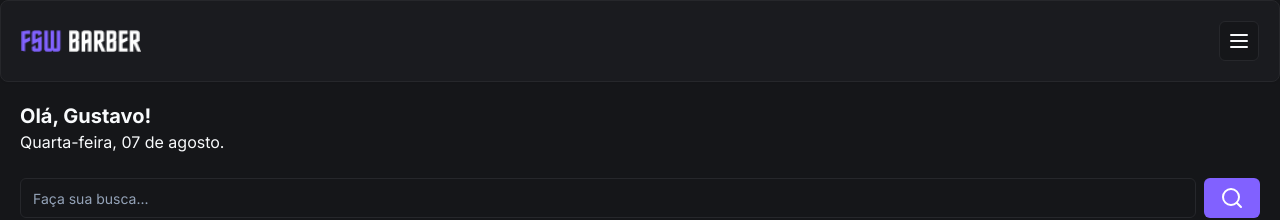
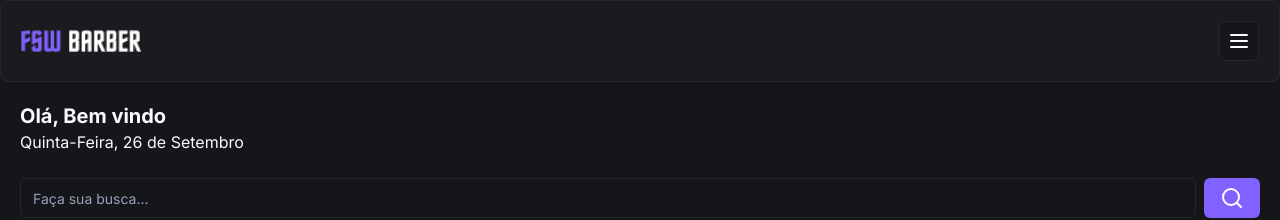
Before and after one commit to GustavoPachec/barber, a Next.js app: page / in a window 1280 px wide. Shown: the top 220 px of the page. Built offline with nearby package versions, Linux system fonts and the light colour scheme; no server answers; the database is empty.

Commit message:
feat: update welcome message

```diff
--- a/app/page.tsx
+++ b/app/page.tsx
@@ -12,6 +12,9 @@
 import Link from "next/link"
 import { getServerSession } from "next-auth"
 import { authOptions } from "./_lib/auth"
+import { format } from "date-fns"
+import {} from "date-fns"
+import { ptBR } from "date-fns/locale"
 
 const Home = async () => {
   // chamar o banco de dados
@@ -49,8 +52,18 @@
       <Header />
       <div className="p-5">
         {/*TEXTO*/}
-        <h2 className="text-xl font-bold">Olá, Gustavo!</h2>
-        <p>Quarta-feira, 07 de agosto.</p>
+        <h2 className="text-xl font-bold">
+          Olá, {session?.user ? session.user.name : "Bem vindo"}
+        </h2>
+        <p>
+          <span className="capitalize">
+            {format(new Date(), "EEEE, dd", { locale: ptBR })}
+          </span>
+          <span>&nbsp;de&nbsp;</span>
+          <span className="capitalize">
+            {format(new Date(), "MMMM", { locale: ptBR })}
+          </span>
+        </p>
         {/* BUSCA */}
         <div className="mt-6">
           <Search />
```
